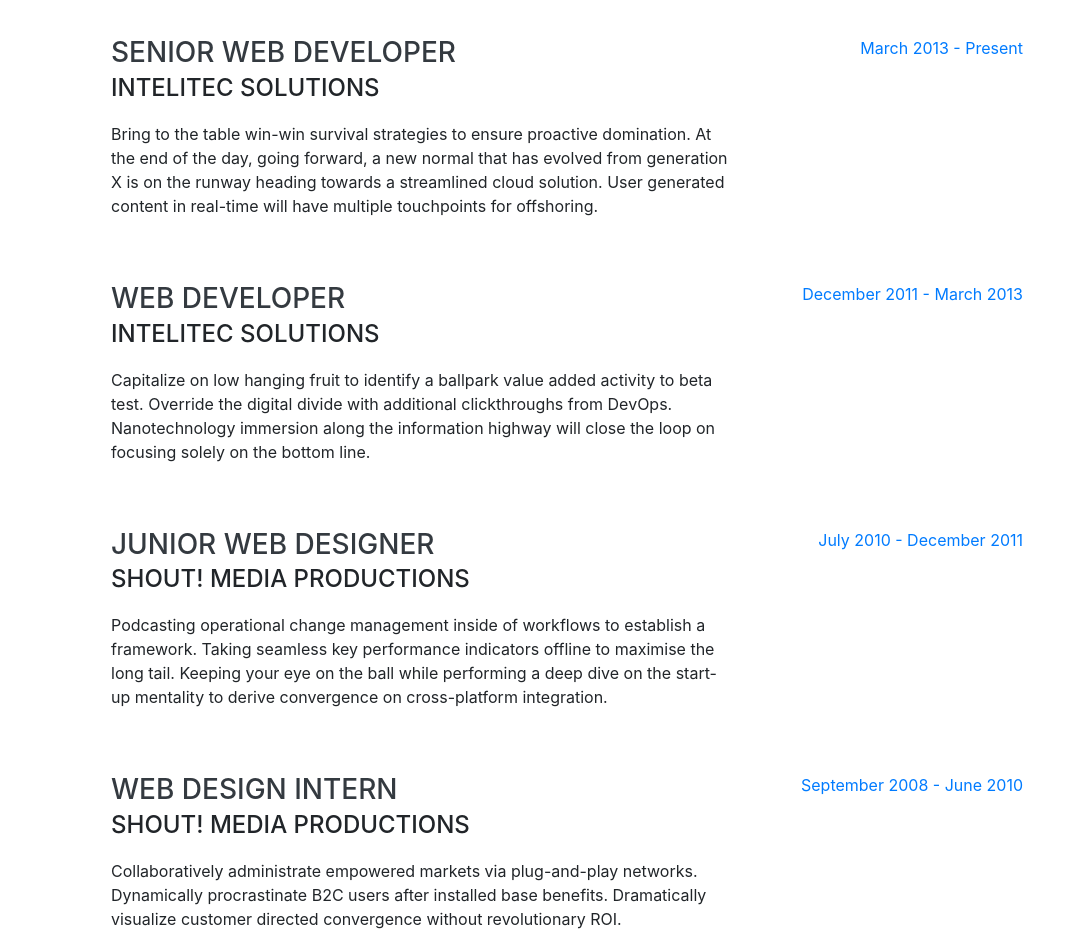
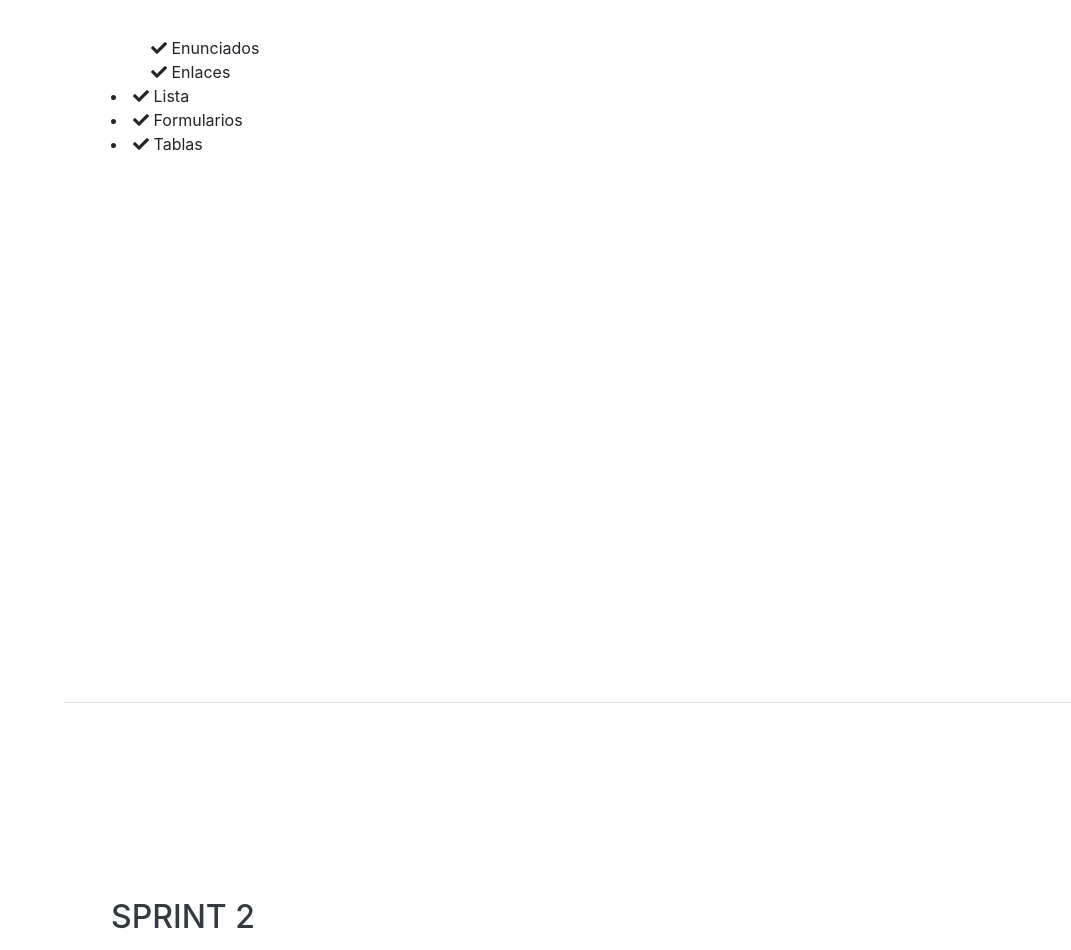
Before and after one commit to kike012111/semestral, a website with bundled scripts: page index.html in a window 1280 px wide. Shown: the part 1700-2650 px from the top of the page, without its empty margins (209-1280 px from the left). Built offline with nearby package versions, Linux system fonts and the light colour scheme; a web font is replaced by a local one.

Commit message:
Update index.html

```diff
--- a/index.html
+++ b/index.html
@@ -101,7 +101,7 @@
             ¿Que es el lenguaje de etiquetado HTML?</li>
           <li>
             <i class="fas fa-check"></i>
-            REsuelva las preguntas y publique como le fue</li>
+            Resuelva las preguntas y publique como le fue</li>
         </ul>
       </div>
     </section>
@@ -114,49 +114,27 @@
       <div class="w-100">
         <h2 class="mb-5">Sprint 1</h2>
 
-        <div class="resume-item d-flex flex-column flex-md-row justify-content-between mb-5">
-          <div class="resume-content">
-            <h3 class="mb-0">Senior Web Developer</h3>
-            <div class="subheading mb-3">Intelitec Solutions</div>
-            <p>Bring to the table win-win survival strategies to ensure proactive domination. At the end of the day, going forward, a new normal that has evolved from generation X is on the runway heading towards a streamlined cloud solution. User generated content in real-time will have multiple touchpoints for offshoring.</p>
-          </div>
-          <div class="resume-date text-md-right">
-            <span class="text-primary">March 2013 - Present</span>
-          </div>
-        </div>
+        <ul class="fa-ul mb-0">
+          <li>
+            <i class="fas fa-check"></i>
+            Enunciados</li>
+          <li>
+            <i class="fas fa-check"></i>
+            Enlaces</li>
+        </ul>
+         <li>
+            <i class="fas fa-check"></i>
+            Lista</li>
+        </ul>
+          <li>
+            <i class="fas fa-check"></i>
+            Formularios</li>
+        </ul>
+          <li>
+            <i class="fas fa-check"></i>
+            Tablas</li>
+        </ul>
 
-        <div class="resume-item d-flex flex-column flex-md-row justify-content-between mb-5">
-          <div class="resume-content">
-            <h3 class="mb-0">Web Developer</h3>
-            <div class="subheading mb-3">Intelitec Solutions</div>
-            <p>Capitalize on low hanging fruit to identify a ballpark value added activity to beta test. Override the digital divide with additional clickthroughs from DevOps. Nanotechnology immersion along the information highway will close the loop on focusing solely on the bottom line.</p>
-          </div>
-          <div class="resume-date text-md-right">
-            <span class="text-primary">December 2011 - March 2013</span>
-          </div>
-        </div>
-
-        <div class="resume-item d-flex flex-column flex-md-row justify-content-between mb-5">
-          <div class="resume-content">
-            <h3 class="mb-0">Junior Web Designer</h3>
-            <div class="subheading mb-3">Shout! Media Productions</div>
-            <p>Podcasting operational change management inside of workflows to establish a framework. Taking seamless key performance indicators offline to maximise the long tail. Keeping your eye on the ball while performing a deep dive on the start-up mentality to derive convergence on cross-platform integration.</p>
-          </div>
-          <div class="resume-date text-md-right">
-            <span class="text-primary">July 2010 - December 2011</span>
-          </div>
-        </div>
-
-        <div class="resume-item d-flex flex-column flex-md-row justify-content-between">
-          <div class="resume-content">
-            <h3 class="mb-0">Web Design Intern</h3>
-            <div class="subheading mb-3">Shout! Media Productions</div>
-            <p>Collaboratively administrate empowered markets via plug-and-play networks. Dynamically procrastinate B2C users after installed base benefits. Dramatically visualize customer directed convergence without revolutionary ROI.</p>
-          </div>
-          <div class="resume-date text-md-right">
-            <span class="text-primary">September 2008 - June 2010</span>
-          </div>
-        </div>
 
       </div>
 
```
